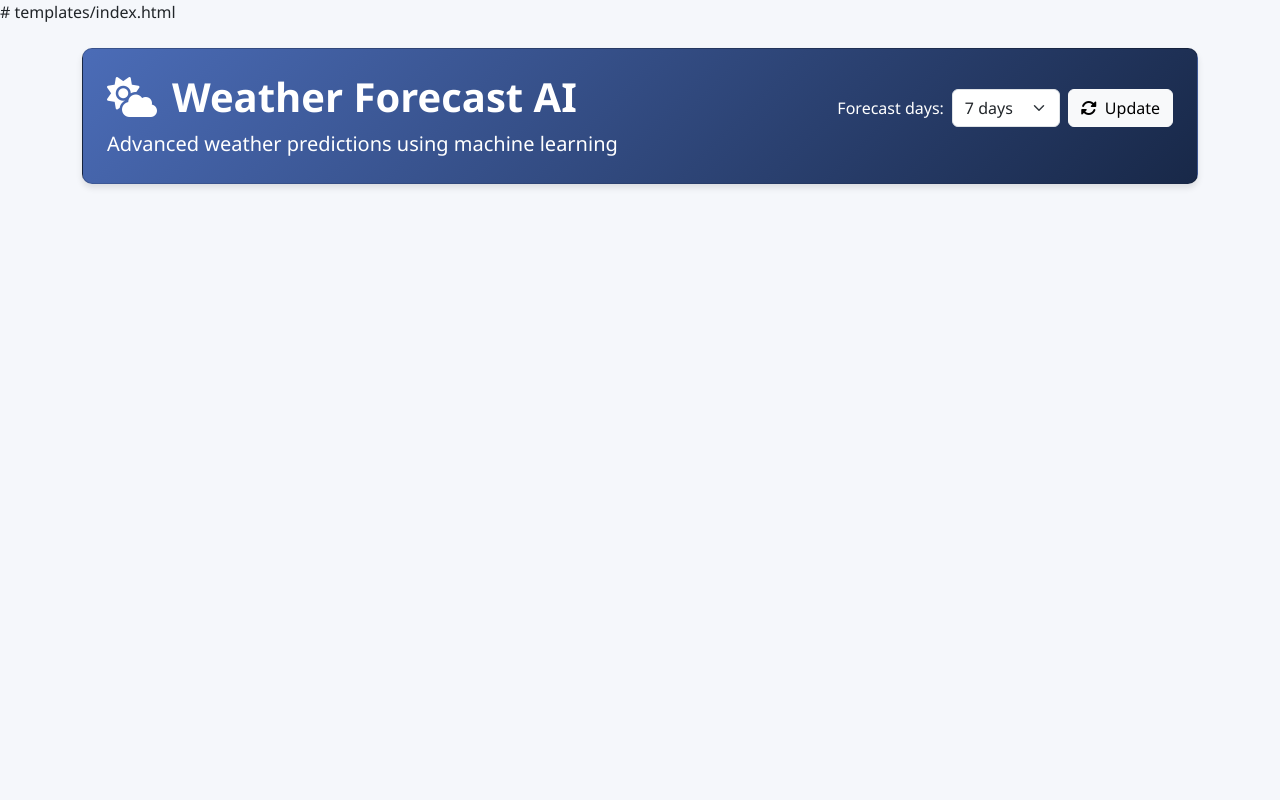
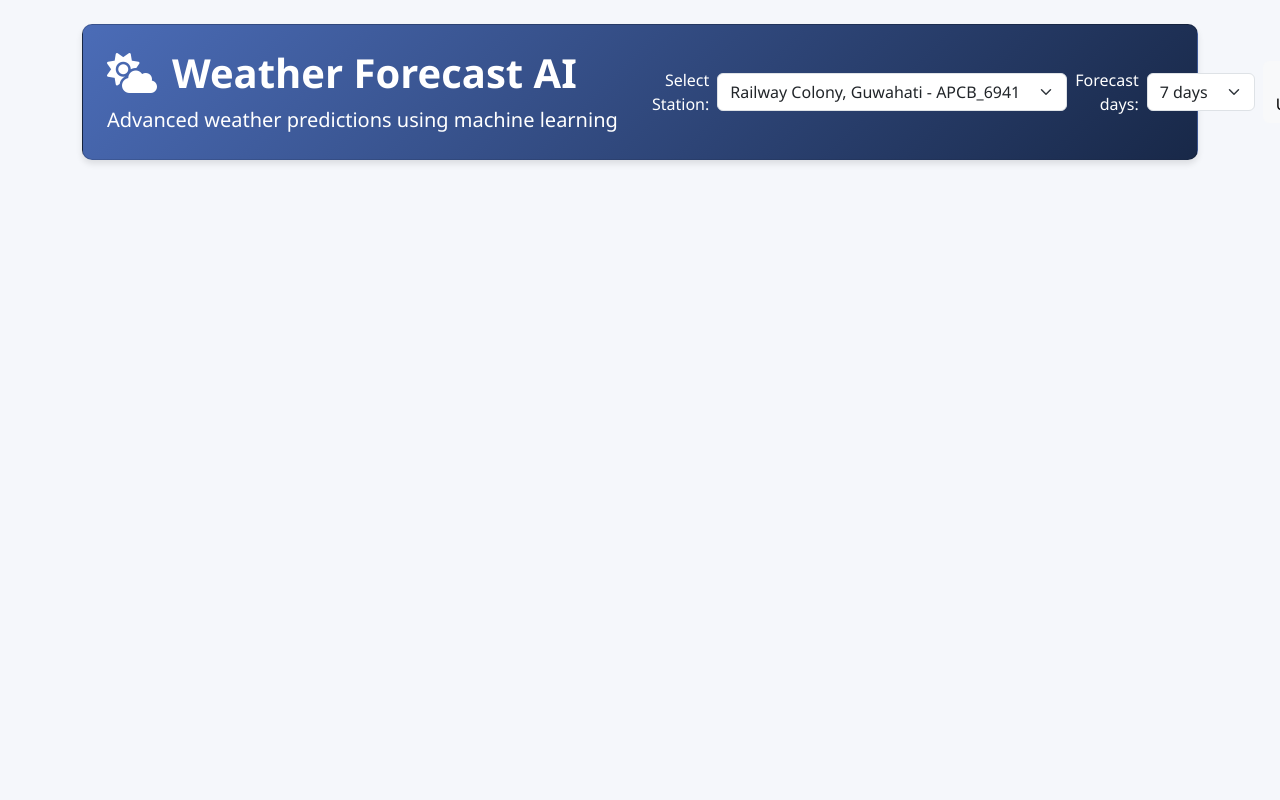
Before and after one commit to soumyasavarn/IoT-Weather_AQI, a Python web app: template templates/index.html in a window 1280 px wide; the page is wider, and only the part inside the window is pictured. Run offline with Jinja, Linux system fonts and the light colour scheme; the template is opened without the code that fills it, so the values that code supplies are empty; some libraries are stand-ins or nearby versions.

Commit message:
Update index.html

```diff
--- a/templates/index.html
+++ b/templates/index.html
@@ -1,5 +1,3 @@
-# templates/index.html
-
 <!DOCTYPE html>
 <html lang="en">
 <head>
@@ -81,6 +79,15 @@
                 </div>
                 <div class="col-md-6 text-md-end">
                     <form id="prediction-form" class="d-inline-flex align-items-center">
+                        <label for="station" class="me-2">Select Station:</label>
+                        <select id="station" name="station" class="form-select me-2" style="width: auto;">
+                            <option value="Railway Colony, Guwahati - APCB_6941">Railway Colony, Guwahati - APCB_6941</option>
+                            <option value="Railway Colony, Guwahati - APCB_10903">Railway Colony, Guwahati - APCB_10903</option>
+                            <option value="Pan Bazaar, Guwahati - APCB_42240">Pan Bazaar, Guwahati - APCB_42240</option>
+                            <option value="IITG, Guwahati - PCBA_361411">IITG, Guwahati - PCBA_361411</option>
+                            <option value="IITG, Guwahati - PCBA_3409360">IITG, Guwahati - PCBA_3409360</option>
+                            <option value="LGBI Airport, Guwahati - PCBA_3409390">LGBI Airport, Guwahati - PCBA_3409390</option>
+                        </select>
                         <label for="days" class="me-2">Forecast days:</label>
                         <select id="days" name="days" class="form-select me-2" style="width: auto;">
                             <option value="3">3 days</option>
```
